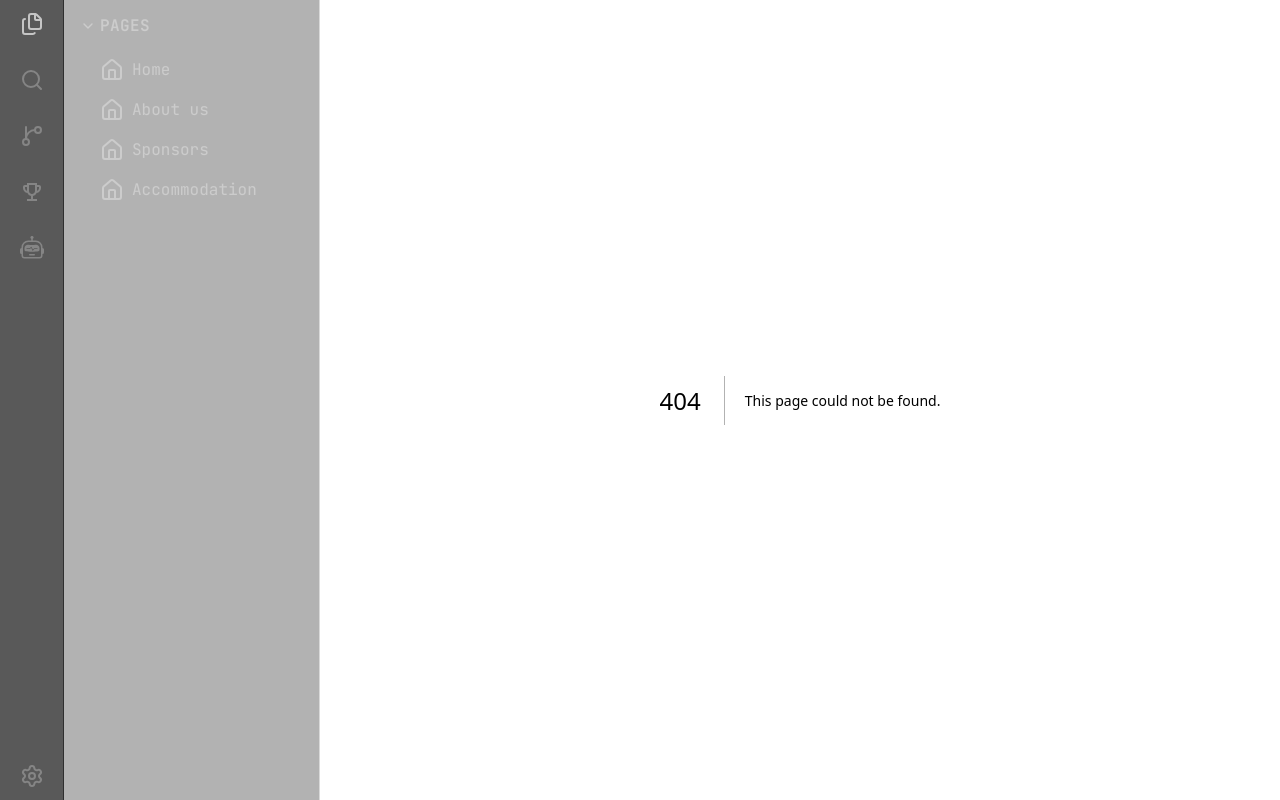
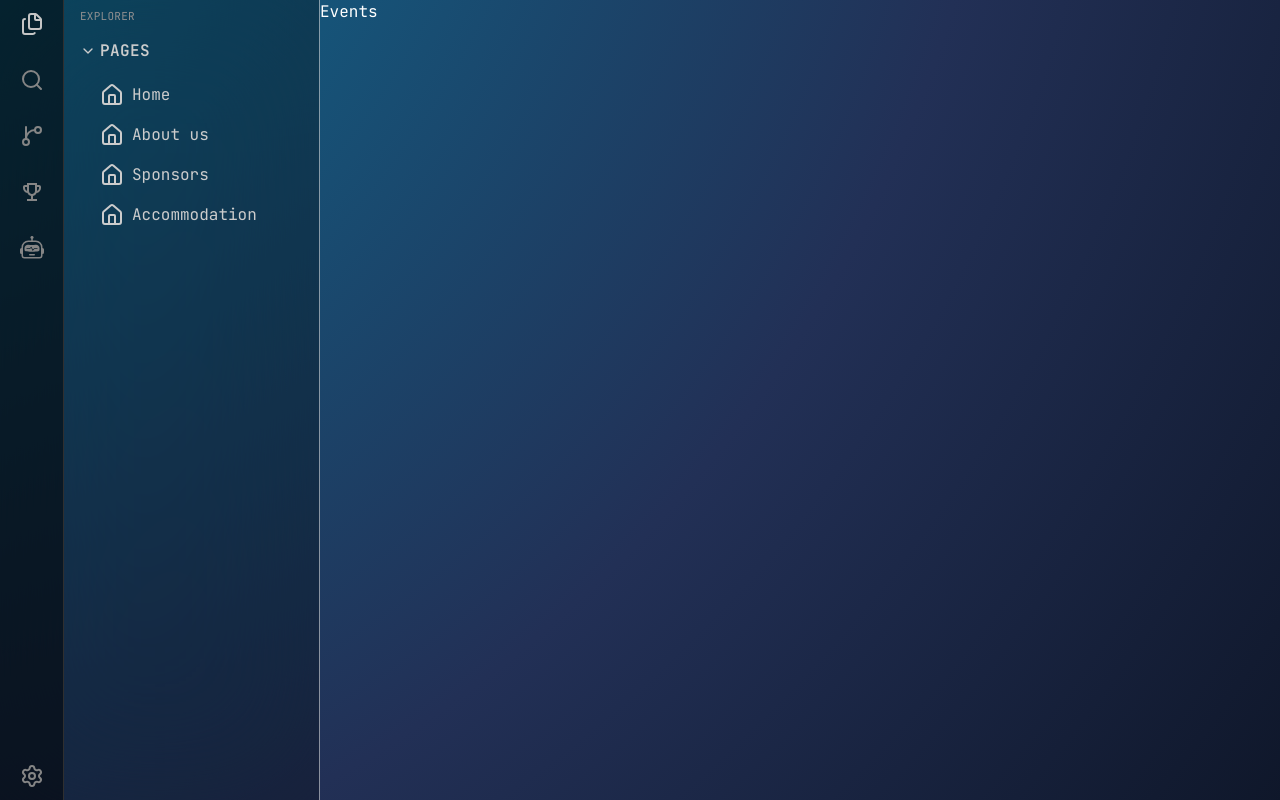
Before and after one commit to SriDharani26/itrix_25_website, a Next.js app: page /events in a window 1280 px wide. Before the commit this address had no page. Built offline with nearby package versions, Linux system fonts and the light colour scheme.

Commit message:
No need of touching Navbar and its component

```diff
--- /dev/null
+++ b/app/chatbot/page.tsx
@@ -0,0 +1,11 @@
+import React from 'react';
+
+const Page = () => {
+    return (
+        <div>
+            Chatbot
+        </div>
+    );
+}
+
+export default Page;
--- /dev/null
+++ b/app/contact/page.tsx
@@ -0,0 +1,11 @@
+import React from 'react';
+
+const Page = () => {
+    return (
+        <div>
+            Contact
+        </div>
+    );
+}
+
+export default Page;
--- /dev/null
+++ b/app/events/page.tsx
@@ -0,0 +1,11 @@
+import React from 'react';
+
+const Page = () => {
+    return (
+        <div>
+            Events
+        </div>
+    );
+}
+
+export default Page;
--- /dev/null
+++ b/components/EventsTab.tsx
@@ -0,0 +1,11 @@
+import React from 'react';
+
+const EventsTab = () => {
+    return (
+        <div>
+            Events Tab like Extension tab
+        </div>
+    );
+}
+
+export default EventsTab;
--- /dev/null
+++ b/components/Explorer.tsx
@@ -0,0 +1,54 @@
+import React, {useState} from 'react';
+import { ChevronDown, ChevronRight, House } from "lucide-react";
+import Link from 'next/link';
+import { Page } from '@/utils/NavbarUtils';
+
+const pages: Page[] = [
+    { name: "Home", path: "/", icon : <House/> },
+    { name: "About us", path: "/#about", icon : <House/> },
+    { name: "Sponsors", path: "/#sponsor", icon : <House/> },
+    { name: "Accommodation", path: "/#accomodation", icon : <House/> },
+];
+
+interface propsType {
+    setShowExplorer ?: React.Dispatch<React.SetStateAction<boolean>>
+}
+
+const Explorer = ({
+    setShowExplorer
+} : propsType ) => {
+
+    const [showPages, setShowPages] = useState<boolean>(true);
+
+    return (
+        <>
+             <p className="text-[11px] uppercase tracking-wide text-[#8f8f8f] px-2 pb-2">Explorer</p>
+
+            {/* // Pages  */}
+            <button
+                type="button"
+                className="w-full cursor-pointer px-2 py-1.5 flex items-center gap-1 hover:bg-white/10 rounded text-left mb-2"
+                onClick={() => setShowPages((prev) => !prev)}
+            >
+                {showPages ? <ChevronDown size={16} /> : <ChevronRight size={16} />}
+                <span className="text-md font-semibold uppercase tracking-wide">Pages</span>
+            </button>
+            <div className={`${showPages ? "flex" : "hidden"} flex-col gap-1`}>
+                {pages.map((page) => (
+                    <Link
+                        key={page.name}
+                        href={page.path}
+                        className="block ml-5 px-2 py-1.5 text-md rounded transition-colors border-transparent hover:bg-white/2"
+                        onClick={() => { if(setShowExplorer) setShowExplorer(false) }}
+                    >
+                        <span className="flex gap-2 items-center">
+                            {page.icon}{page.name}
+                        </span>
+                    </Link>
+                ))}
+            </div>
+        </>
+    );
+}
+
+export default Explorer;
--- /dev/null
+++ b/components/GitGraph.tsx
@@ -0,0 +1,11 @@
+import React from 'react';
+
+const GitGraph = () => {
+    return (
+        <div>
+            Graph
+        </div>
+    );
+}
+
+export default GitGraph;
--- a/components/MobileNavbar.tsx
+++ b/components/MobileNavbar.tsx
@@ -1,48 +1,59 @@
 'use client'
-import { ChevronDown, ChevronRight, Files, Search, GitBranch, Settings, House} from "lucide-react";
+import { Files, Search, GitBranch, Settings } from "lucide-react";
 import Link from "next/link";
 import React, { useState } from "react";
 import { MdOutlineEmojiEvents } from "react-icons/md";
 import { BsRobot } from "react-icons/bs";
-
-type Page = {
-    name: string;
-    path: string;
-    icon : React.ReactNode
-};
+import { ActiveTabType, changeActiveTab, defaultActiveTab, Page } from "@/utils/NavbarUtils";
+import GitGraph from "./GitGraph";
+import Explorer from "./Explorer";
+import EventsTab from "./EventsTab";
 
 const MobileNavbar = () => {
-      const pages: Page[] = [
-        { name: "Home", path: "/", icon : <House/> },
-        { name: "About us", path: "/#about", icon : <House/> },
-        { name: "Sponsors", path: "/#sponsor", icon : <House/> },
-        { name: "Accommodation", path: "/#accomodation", icon : <House/> },
-    ];
 
-    const [showPages, setShowPages] = useState<boolean>(true);
-    const [showExplorer, setShowExplorer] = useState<boolean>(false)
+    const [showExplorer, setShowExplorer] = useState<boolean>(false);
+    const [activeTab, setActiveTab] = useState<ActiveTabType[]>(defaultActiveTab)
+
 
     return (
         <div className="h-full w-full flex flex-col-reverse bg-black/30 backdrop-blur-3xl text-[#cccccc]
                         border-t border-white/50">
             <div className="w-full h-14 bg-black/50 border-r border-[#2f2f2f] flex items-center gap-8 px-4 max-[320px]:gap-4">
                 <Link type="button" className="text-[#c5c5c5]"
-                        onClick={() => setShowExplorer(prev => !prev)}
+                        onClick={() => {
+                            setShowExplorer(prev => !prev)
+                            setActiveTab(prev => changeActiveTab(prev, 'Explorer', setShowExplorer))
+                        }}
                         href="/">
                     <Files size={24} />
                 </Link>
-                <button type="button" className="text-[#858585] hover:text-[#c5c5c5] transition-colors">
+                <Link href='/contact' className="text-[#858585] hover:text-[#c5c5c5] transition-colors"
+                    onClick={() => setShowExplorer(false)}
+                >
                     <Search size={24}/>
-                </button>
-                <Link type="button" className="text-[#858585] hover:text-[#c5c5c5] transition-colors" href="/team">
+                </Link>
+                <Link className="text-[#858585] hover:text-[#c5c5c5] transition-colors"
+                        href="/team"
+                        onClick={() => {
+                            setShowExplorer(prev => !prev)
+                            setActiveTab(prev => changeActiveTab(prev, 'Team', setShowExplorer))
+                        }}
+                >
                     <GitBranch size={24}/>
                 </Link>
-                <button type="button" className=" text-[#858585] hover:text-[#c5c5c5] transition-colors">
+                <Link href='/events' className=" text-[#858585] hover:text-[#c5c5c5] transition-colors"
+                        onClick={() => {
+                            setShowExplorer(prev => !prev)
+                            setActiveTab(prev => changeActiveTab(prev, 'Events', setShowExplorer))
+                        }}
+                >
                     <MdOutlineEmojiEvents size={24} />
-                </button>
-                <button type="button" className=" text-[#858585] hover:text-[#c5c5c5] transition-colors">
+                </Link>
+                <Link href='/chatbot' className=" text-[#858585] hover:text-[#c5c5c5] transition-colors"
+                    onClick={() => setShowExplorer(false)}
+                >
                     <BsRobot size={24}/>
-                </button>
+                </Link>
                 <button type="button" className="ml-auto text-[#858585] hover:text-[#c5c5c5] transition-colors">
                     <Settings size={24} />
                 </button>
@@ -50,31 +61,12 @@ const MobileNavbar = () => {
 
             {showExplorer &&
                 <div className="flex flex-col bg-black/10 overflow-y-scroll max-h-[700px] backdrop-blur-xl p-2">
-                    <p className="text-[11px] uppercase tracking-wide text-[#8f8f8f] px-2 pb-2">Explorer</p>
 
-                    {/* Pages  */}
-                    <button
-                        type="button"
-                        className="w-full cursor-pointer px-2 py-1.5 flex items-center gap-1 hover:bg-white/10 rounded text-left mb-2"
-                        onClick={() => setShowPages((prev) => !prev)}
-                    >
-                        {showPages ? <ChevronDown size={16} /> : <ChevronRight size={16} />}
-                        <span className="text-md font-semibold uppercase tracking-wide">Pages</span>
-                    </button>
-                    <div className={`${showPages ? "flex" : "hidden"} flex-col gap-1`}>
-                        {pages.map((page) => (
-                            <Link
-                                key={page.name}
-                                href={page.path}
-                                className="block ml-5 px-2 py-1.5 text-md rounded transition-colors border-transparent hover:bg-white/2"
-                                onClick={() => setShowExplorer(false)}
-                            >
-                                <span className="flex gap-2 items-center">
-                                    {page.icon}{page.name}
-                                </span>
-                            </Link>
-                        ))}
-                    </div>
+                    {activeTab[activeTab.findIndex(obj => obj.isActive === true)].page === 'Explorer' && <Explorer setShowExplorer={setShowExplorer}/> }
+
+                    {activeTab[activeTab.findIndex(obj => obj.isActive === true)].page === 'Team' && <GitGraph/> }
+
+                    {activeTab[activeTab.findIndex(obj => obj.isActive === true)].page === 'Events' && <EventsTab/> }
                 </div>
             }
 
--- a/components/Navbar.tsx
+++ b/components/Navbar.tsx
@@ -1,77 +1,61 @@
 'use client'
-import { ChevronDown, ChevronRight, Files, Search, GitBranch, Settings, House} from "lucide-react";
+import { Files, Search, GitBranch, Settings } from "lucide-react";
 import Link from "next/link";
 import React, { useState } from "react";
 import { MdOutlineEmojiEvents } from "react-icons/md";
 import { BsRobot } from "react-icons/bs";
-
-type Page = {
-    name: string;
-    path: string;
-    icon : React.ReactNode
-};
+import GitGraph from "./GitGraph";
+import { ActiveTabType, changeActiveTab, defaultActiveTab } from "@/utils/NavbarUtils";
+import Explorer from "./Explorer";
+import EventsTab from "./EventsTab";
 
 const Navbar = () => {
 
-    const pages: Page[] = [
-        { name: "Home", path: "/", icon : <House/> },
-        { name: "About us", path: "/#about", icon : <House/> },
-        { name: "Sponsors", path: "/#sponsor", icon : <House/> },
-        { name: "Accommodation", path: "/#accomodation", icon : <House/> },
-    ];
-
-    const [showPages, setShowPages] = useState<boolean>(true);
-
-    // const [activeTab, setActiveTab]
+    const [activeTab, setActiveTab] = useState<ActiveTabType[]>(defaultActiveTab)
 
     return (
         <aside className="h-full w-full flex bg-black/30 backdrop-blur-3xl text-[#cccccc] border-r border-white/50">
             <div className="w-16 bg-black/50 border-r border-[#2f2f2f] flex flex-col items-center py-3 gap-8">
-                <Link type="button" className="text-[#c5c5c5]" href='/'>
+                <Link className="text-[#c5c5c5]"
+                        href='/'
+                        onClick={() => setActiveTab(prev => changeActiveTab(prev, 'Explorer'))}
+                >
                     <Files size={24} />
                 </Link>
-                <button type="button" className="text-[#858585] hover:text-[#c5c5c5] transition-colors">
+                <Link className="text-[#858585] hover:text-[#c5c5c5] transition-colors"
+                        href='/contact'
+                >
                     <Search size={24}/>
-                </button>
-                <Link type="button" className="text-[#858585] hover:text-[#c5c5c5] transition-colors" href='/team'>
+                </Link>
+                <Link className="text-[#858585] hover:text-[#c5c5c5] transition-colors"
+                        href='/team'
+                        onClick={() => setActiveTab(prev => changeActiveTab(prev, 'Team'))}
+                >
                     <GitBranch size={24}/>
                 </Link>
-                <button type="button" className=" text-[#858585] hover:text-[#c5c5c5] transition-colors">
+                <Link href='/events' className=" text-[#858585] hover:text-[#c5c5c5] transition-colors"
+                        onClick={() => setActiveTab(prev => changeActiveTab(prev, 'Events'))}
+                >
                     <MdOutlineEmojiEvents size={24} />
-                </button>
-                <button type="button" className=" text-[#858585] hover:text-[#c5c5c5] transition-colors">
+                </Link>
+                <Link className=" text-[#858585] hover:text-[#c5c5c5] transition-colors"
+                        href='/chatbot'
+                >
                     <BsRobot size={24}/>
-                </button>
+                </Link>
                 <button type="button" className="mt-auto text-[#858585] hover:text-[#c5c5c5] transition-colors">
                     <Settings size={24} />
                 </button>
             </div>
 
             <div className="flex-1 p-2">
-                {/* <p className="text-[11px] uppercase tracking-wide text-[#8f8f8f] px-2 pb-2">Explorer</p> */}
 
-                {/* Pages  */}
-                <button
-                    type="button"
-                    className="w-full cursor-pointer px-2 py-1.5 flex items-center gap-1 hover:bg-white/10 rounded text-left mb-2"
-                    onClick={() => setShowPages((prev) => !prev)}
-                >
-                    {showPages ? <ChevronDown size={16} /> : <ChevronRight size={16} />}
-                    <span className="text-md font-semibold uppercase tracking-wide">Pages</span>
-                </button>
-                <div className={`${showPages ? "flex" : "hidden"} flex-col gap-1`}>
-                    {pages.map((page) => (
-                        <Link
-                            key={page.name}
-                            href={page.path}
-                            className="block ml-5 px-2 py-1.5 text-md rounded transition-colors border-transparent hover:bg-white/2"
-                        >
-                            <span className="flex gap-2 items-center">
-                                {page.icon}{page.name}
-                            </span>
-                        </Link>
-                    ))}
-                </div>
+
+                {activeTab[activeTab.findIndex(obj => obj.isActive === true)].page === 'Explorer' && <Explorer/> }
+
+                {activeTab[activeTab.findIndex(obj => obj.isActive === true)].page === 'Team' && <GitGraph/>}
+
+                {activeTab[activeTab.findIndex(obj => obj.isActive === true)].page === 'Events' && <EventsTab/> }
             </div>
         </aside>
     );
--- /dev/null
+++ b/utils/NavbarUtils.ts
@@ -0,0 +1,41 @@
+export type ActiveTabType = {
+    page : string,
+    isActive : boolean
+}
+
+export const defaultActiveTab : ActiveTabType[] =  [
+    {page : 'Explorer', isActive : true},
+    {page : 'Team', isActive : false},
+    {page : 'Events', isActive : false}
+]
+
+export const changeActiveTab = (
+    activeTabs : ActiveTabType[],
+    tabName : string,
+    setShowExplorer?: React.Dispatch<React.SetStateAction<boolean>>
+) : ActiveTabType[] => {
+
+    if(setShowExplorer)
+        setShowExplorer(true)
+
+    return activeTabs.map((tab) => {
+        if(tab.page === tabName){
+            return {
+                ...tab,
+                isActive : true
+            }
+        }
+        else{
+            return{
+                ...tab,
+                isActive : false
+            }
+        }
+    })
+}
+
+export type Page = {
+    name: string;
+    path: string;
+    icon : React.ReactNode
+};
```
